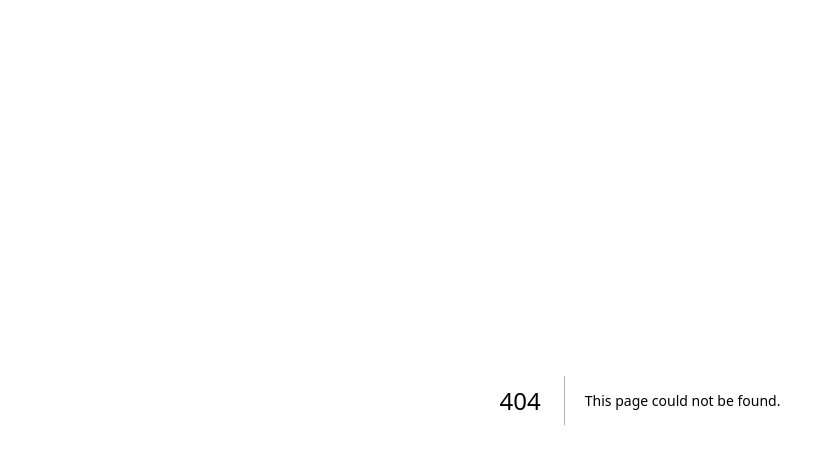
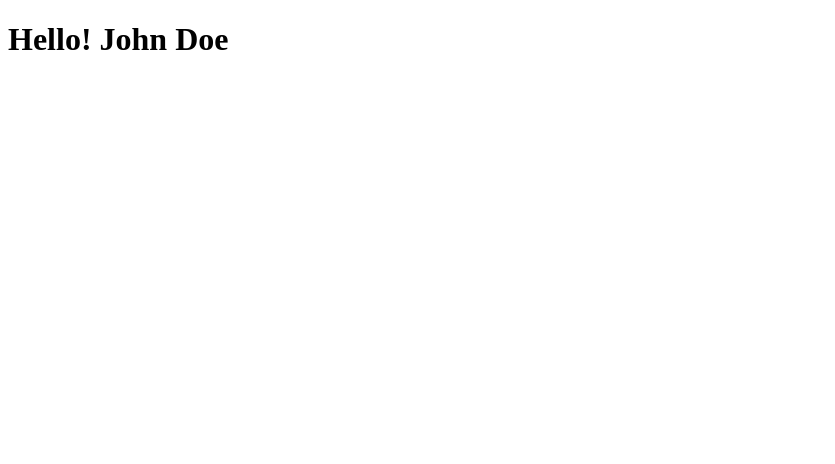
Before and after one commit to Price3258/next-sample, a Next.js app: page /sayhello in a window 1280 px wide. Before the commit this address had no page. Shown: the top 464 px of the page, without its empty margins (0-835 px from the left). Built offline with nearby package versions, Linux system fonts and the light colour scheme.

Commit message:
feat: api router

```diff
--- /dev/null
+++ b/src/pages/api/hello.ts
@@ -0,0 +1,11 @@
+import type { NextApiRequest, NextApiResponse } from "next";
+
+type HelloResponse = {
+    name: string;
+};
+
+const hello = (req: NextApiRequest, res: NextApiResponse<HelloResponse>) => {
+    res.status(200).json({ name: "John Doe" });
+}
+
+export default hello;
--- /dev/null
+++ b/src/pages/sayhello.tsx
@@ -0,0 +1,19 @@
+import { useEffect, useState } from "react";
+
+const SayHello = () => {
+    const [data, setData] = useState({ name: "" });
+
+    useEffect(() => {
+        fetch("/api/hello")
+            .then((res) => res.json())
+            .then((data) => setData(data));
+    }, []);
+
+    return (
+        <div>
+            <h1>Hello! {data.name}</h1>
+        </div>
+    );
+}
+
+export default SayHello;
```
